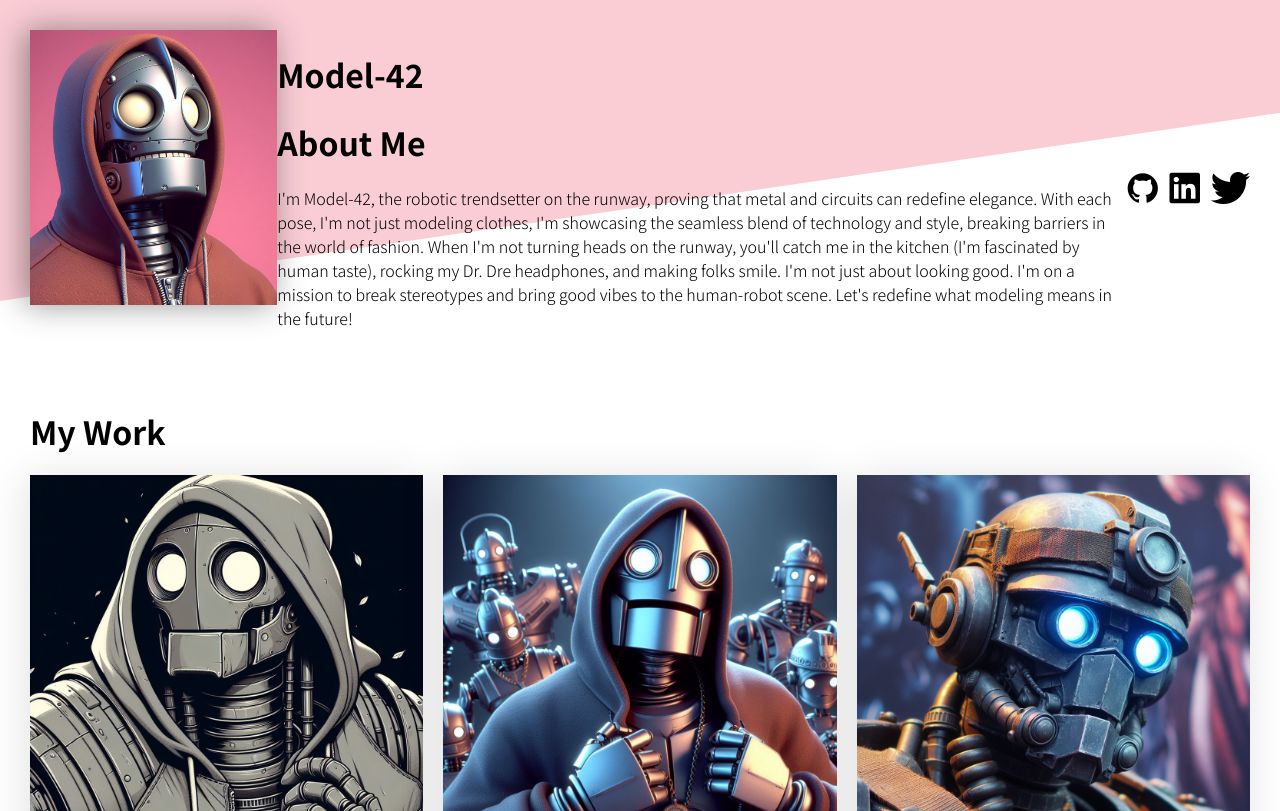
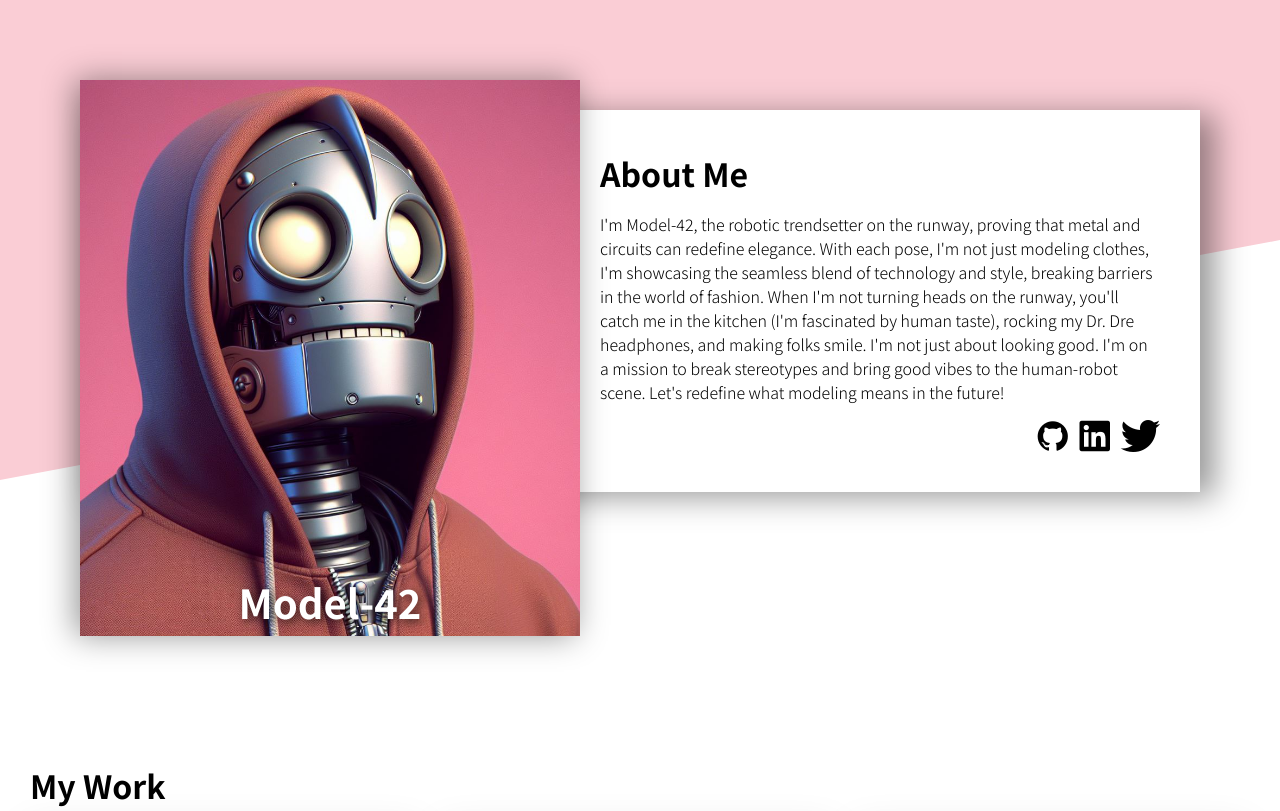
Before and after one commit to aj-abdujabborov/odin-responsive-homepage, a website built with webpack: page src/index.html in a window 1280 px wide. Shown: the top 811 px of the page. Built offline with nearby package versions, Linux system fonts and the light colour scheme.

Commit message:
Add responsiveness to about-me section

```diff
--- a/src/index.html
+++ b/src/index.html
@@ -7,15 +7,16 @@
   </head>
   <body>
     <main>
-      <div class="about-me">
+      <div class="about-me section">
         <div class="portrait">
           <img
             src="./images/portrait-photo.jpg"
             alt="Close up of Model-42 wearing a red hoodie"
           />
+          <h1 class="my-name">Model-42</h1>
         </div>
+        <div class="above-info-filler"></div>
         <div class="info">
-          <h1 class="my-name">Model-42</h1>
           <h1>About Me</h1>
           <p>
             I'm Model-42, the robotic trendsetter on the runway, proving that
@@ -28,7 +29,6 @@
             I'm on a mission to break stereotypes and bring good vibes to the
             human-robot scene. Let's redefine what modeling means in the future!
           </p>
-        </div>
           <div class="external-links">
             <a
               href="https://github.com/aj-abdujabborov"
@@ -53,7 +53,8 @@
             ></a>
           </div>
         </div>
-      <div class="my-work">
+      </div>
+      <div class="my-work section">
         <h1>My Work</h1>
         <div class="grid-container">
           <div class="project">
@@ -108,7 +109,7 @@
       </div>
     </main>
 
-    <footer>
+    <footer class="section">
       <div class="contact-me">
         <h1>Contact me</h1>
         <p class="message">
--- a/src/index.scss
+++ b/src/index.scss
@@ -5,6 +5,8 @@
 
 // TODO: deliver different size images for different viewports using srcset
 // TODO: add 3 more projects (6 in total)
+// TODO: increase font size for larger screens
+// TOD: increase page padding for larger screens
 
 // use javascript for repeating elements (external links)
 
@@ -22,10 +24,12 @@
 }
 
 $page-padding: 30px;
-$padding-reverse: -1 * $page-padding;
+$section-margin: 100px;
 $grid-gap: 20px;
 $min-grid-card-width: 250px;
 $tablet-size-min: $min-grid-card-width * 2 + $grid-gap + $page-padding * 2;
+$desktop-size-min: 1050px;
+$about-me-info-indent: 50px;
 
 // General styles
 * {
@@ -61,51 +65,49 @@ h1 {
 // Body
 body {
   margin: 0;
-  padding: $page-padding;
 
   display: flex;
   flex-direction: column;
-  justify-content: space-between;
-  gap: 100px;
+  gap: $section-margin;
 }
 
 main {
   display: flex;
   flex-direction: column;
-  gap: 40px;
+  gap: $section-margin;
 }
 
 // About me
 .about-me {
-  display: flex;
-  flex-direction: column;
-  position: relative;
+  margin: $page-padding;
+  margin-bottom: 0;
 
   .portrait {
-    // display: grid;
-    // grid-template-rows: 1fr min-content;
-    // justify-content: center;
-    // justify-items: center;
-
     position: relative;
+    max-width: 500px;
 
     img {
-      // grid-row: 1 / -1;
-      // grid-column: 1 / 2;
       max-width: 100%;
       object-fit: cover;
       aspect-ratio: 0.9;
 
       box-shadow: -5px 0px 30px rgba(0, 0, 0, 0.408);
     }
+  }
 
-    .my-name {
-      grid-row: 2 / -1;
-      grid-column: 1 / 2;
+  .my-name {
+    position: absolute;
+    display: block;
 
-      color: white;
-      margin: 5px 0;
-    }
+    bottom: 10px;
+    left: 50%;
+    transform: translateX(-50%);
+
+    margin: 0;
+    color: white;
+    text-wrap: nowrap;
+    text-shadow: 3px 3px 10px rgba(0, 0, 0, 0.712);
+    font-size: 2.5rem;
   }
 
   &::before {
@@ -118,12 +120,15 @@ main {
     bottom: 0;
     right: 0;
     z-index: -1;
-    margin: $padding-reverse;
     clip-path: polygon(0 0, 0 85vw, 100% 50vw, 100% 0);
   }
 }
 
 // My work
+.my-work {
+  margin: 0 $page-padding;
+}
+
 .grid-container {
   display: grid;
   grid-template-columns: repeat(auto-fit, minmax($min-grid-card-width, 1fr));
@@ -164,9 +169,6 @@ main {
 
 // Footer
 footer {
-  margin: $padding-reverse;
-  margin-top: 0;
-
   .contact-me {
     background: var(--color-accent);
     padding: $page-padding;
@@ -194,19 +196,74 @@ footer {
 
 // Media queries
 @media (min-width: $tablet-size-min) {
+  // General styles
   h1 {
     text-align: left;
   }
 
+  // About me
   .about-me {
-    flex-direction: row;
+    display: block;
+    .portrait {
+      width: 50%;
+      margin-right: 20px;
+      float: left;
+      clear: none;
+    }
 
-    .portrait {
-      width: 100%;
+    .info {
+      background: white;
+      box-shadow: 15px 5px 30px rgba(0, 0, 0, 0.408);
+      margin: 0 $about-me-info-indent;
+      padding: 40px;
+
+      h1 {
+        margin: 0;
+      }
+    }
+
+    .above-info-filler {
+      height: 80px;
     }
 
     &::before {
-      clip-path: polygon(0 0, 0 80%, 100% 30%, 100% 0);
+      clip-path: polygon(0 0, 0 60%, 100% 30%, 100% 0);
     }
   }
 }
+
+@media (min-width: $tablet-size-min) and (max-width: ($desktop-size-min - 1px)) {
+  .about-me {
+    .portrait {
+      .my-name {
+        top: 0;
+        right: 0;
+        transform: translateX(calc(100% + 20px));
+        color: black;
+        text-shadow: none;
+      }
+    }
+
+    .info {
+      .external-links {
+        display: none;
+      }
+    }
+  }
+}
+
+@media (min-width: $desktop-size-min) {
+  .about-me {
+    .portrait {
+      margin-top: $about-me-info-indent;
+      margin-left: $about-me-info-indent;
+    }
+
+    .info {
+      .external-links {
+        display: flex;
+        justify-content: flex-end;
+      }
+    }
+  }
+}
```
Lines whose indentation alone changed are shown as unchanged.
